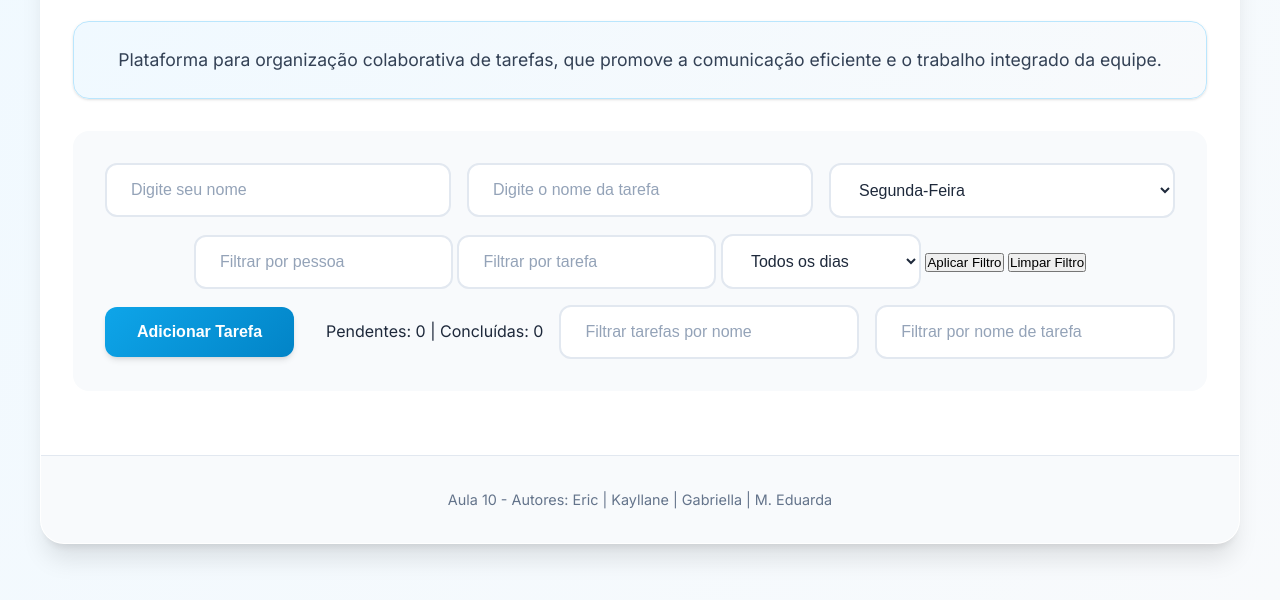
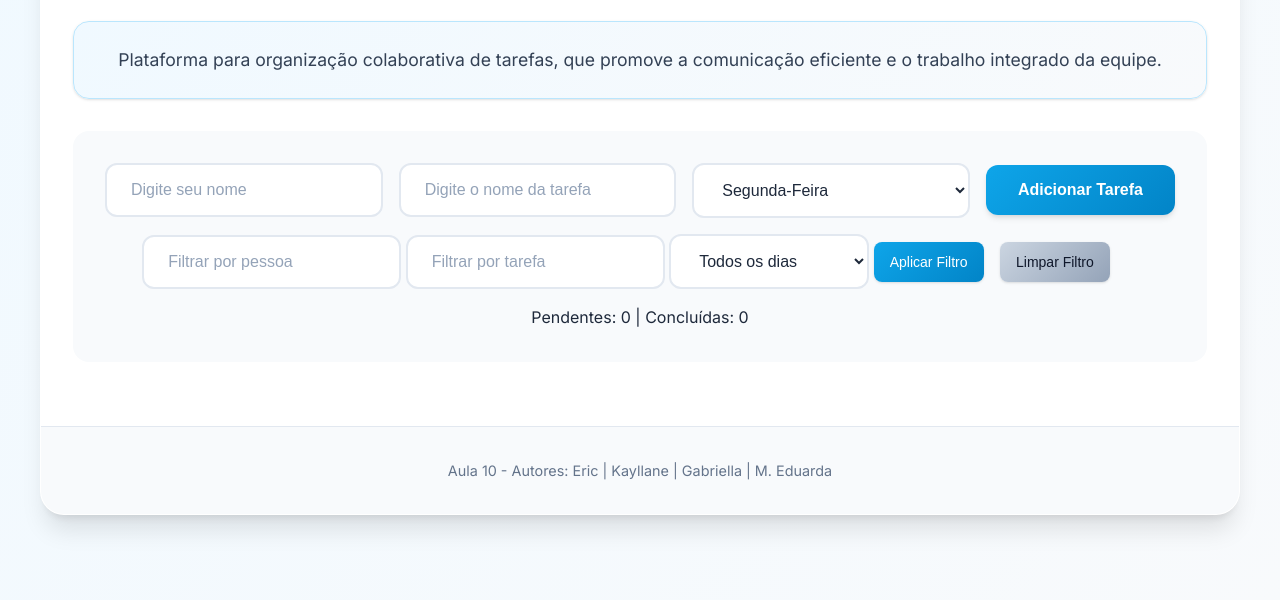
Before and after one commit to KayllaneAs/projetoOrganizeMe, a plain HTML site: page index.html in a window 1280 px wide. Shown: the part 190-790 px from the top of the page. Drawn offline with Linux system fonts and the light colour scheme.

Commit message:
Implementar e personalizar botões

```diff
--- a/index.html
+++ b/index.html
@@ -27,6 +27,7 @@
         <option value="domingo">Domingo</option>
       </select>
 
+      <button id="btnAdicionar" type="button" class="btn btn-primary">Adicionar Tarefa</button>
       <!--APLICAÇÃO DE BOTÕES DE FILTRAR-->
       <div class="filtros">
         <input type="text" id="filtro-pessoa" placeholder="Filtrar por pessoa">
@@ -41,16 +42,14 @@
           <option value="sabado">Sábado</option>
           <option value="domingo">Domingo</option>
         </select>
-        <button onclick="filtrarTarefas()">Aplicar Filtro</button>
-        <button onclick="renderizarTarefas()">Limpar Filtro</button>
+        <button onclick="filtrarTarefas()" class="btn-filtro btn-aplicar">Aplicar Filtro</button>
+        <button onclick="renderizarTarefas()" class="btn-filtro btn-limpar">Limpar Filtro</button>
       </div>
 
 
-      <button id="btnAdicionar" type="button" class="btn btn-primary">Adicionar Tarefa</button>
+
       <br>
       <div id="contador">Pendentes: 0 | Concluídas: 0</div>
-      <input type="text" id="filtroNome" placeholder="Filtrar tarefas por nome">
-      <input type="text" id="filtroDescricao" placeholder="Filtrar por nome de tarefa">
     </div>
 
 
--- a/script.js
+++ b/script.js
@@ -154,6 +154,7 @@ function filtrarTarefas() {
         return !tarefaFiltro || t.texto.toLowerCase().includes(tarefaFiltro);
       });
 
+
       if (tarefasFiltradas.length === 0) return;
 
       const diaDiv = document.createElement('div');
--- a/style.css
+++ b/style.css
@@ -478,3 +478,40 @@ footer {
 .pessoa-container, .dia-container, .tarefa-item {
     will-change: transform;
 }
+
+/* ================================== Botões de filtro ================================== */
+.btn-filtro {
+    padding: var(--spacing-sm) var(--spacing-md);
+    border: none;
+    border-radius: var(--radius-md);
+    font-size: 0.875rem;
+    font-weight: 500;
+    cursor: pointer;
+    transition: all var(--transition-normal);
+    box-shadow: var(--shadow-sm);
+    position: relative;
+    overflow: hidden;
+    background: linear-gradient(135deg, var(--primary-500), var(--primary-600));
+    color: white;
+    margin-right: var(--spacing-sm);
+}
+.btn-aplicar {
+    background: linear-gradient(135deg, var(--primary-500), var(--primary-600));
+    color: white;
+}
+.btn-aplicar:hover {
+    background: linear-gradient(135deg, var(--primary-600), var(--primary-700));
+    transform: translateY(-1px);
+    box-shadow: var(--shadow-md);
+}
+
+/* Botão limpar filtro (cinza) */
+.btn-limpar {
+    background: linear-gradient(135deg, var(--secondary-300), var(--secondary-400));
+    color: var(--secondary-900);
+}
+.btn-limpar:hover {
+    background: linear-gradient(135deg, var(--secondary-400), var(--secondary-500));
+    transform: translateY(-1px);
+    box-shadow: var(--shadow-md);
+}
```
